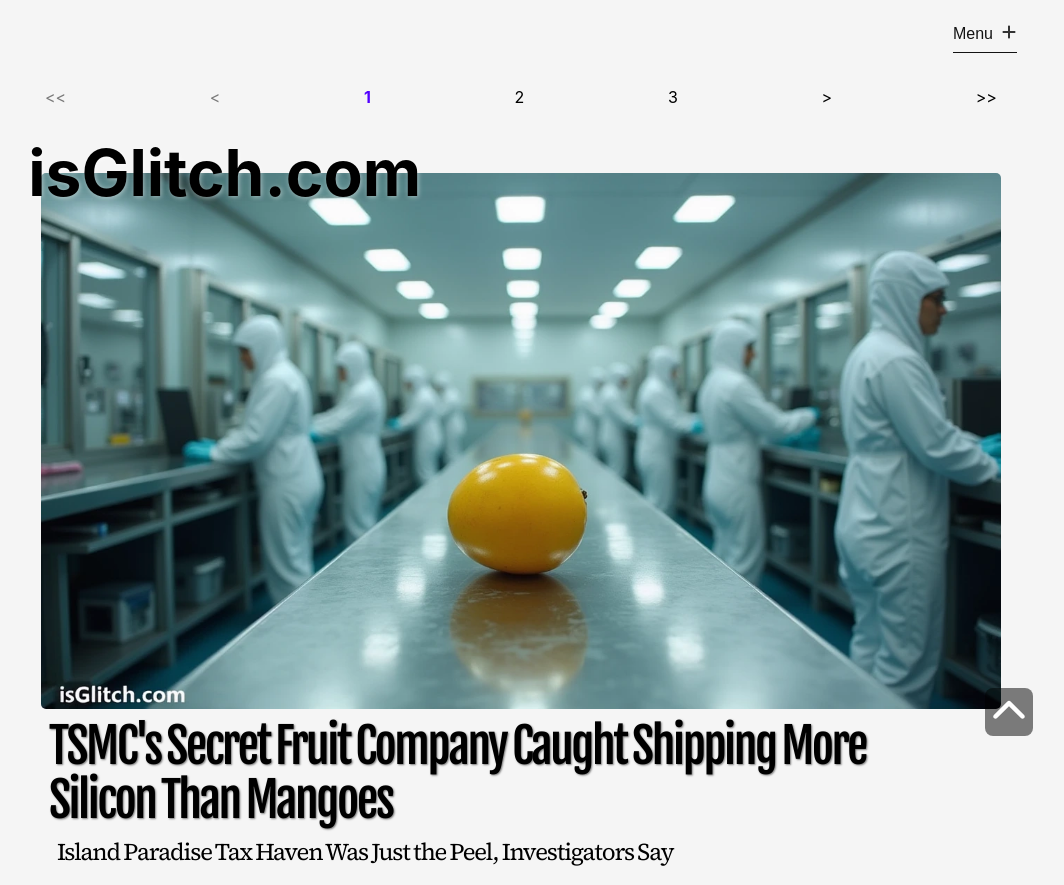
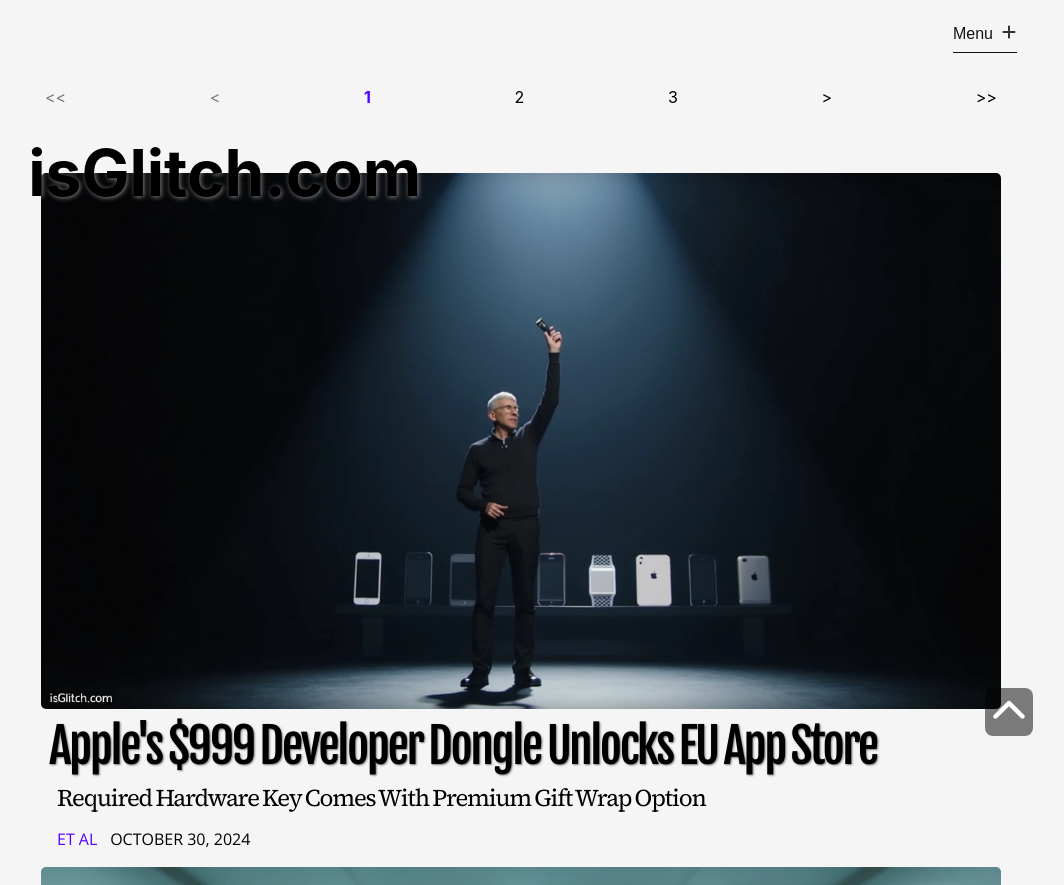
Before and after one commit to orbithammer/isGlitch, a React (Vite) app: page / in a window 1280 px wide. Shown: the top 885 px of the page, without its empty margins (119-1183 px from the left). Built offline with nearby package versions, Linux system fonts and the light colour scheme; a web font is replaced by a local one.

Commit message:
20241030 update

```diff
--- a/src/data/articles.ts
+++ b/src/data/articles.ts
@@ -4350,4 +4350,31 @@ export const articlesData = [
             `The U.S. Commerce Department has launched a formal investigation. TSMC's shares surged 5% on the news as investors admired the company's innovative distribution strategies.`,
         ]
     },
+    {
+        id: 162,
+        articleUrl: `202410930-apple-999-developer`,
+        category: `tech`,
+        img: `/images/202410930-apple-999-developer.webp`,
+        alt: `An Apple product showcase stage with Tim Cook dramatically unveiling a USB stick under a spotlight.`,
+        header: `Apple's $999 Developer Dongle Unlocks EU App Store`,
+        subhead: `Required Hardware Key Comes With Premium Gift Wrap Option`,
+        tags: [`Apple`, `Tim Cook`],
+        author: `Et Al`,
+        datePublished: new Date(2024,9,30,18),
+        articleBody: [
+            `Following months of regulatory pressure, Apple has finally unveiled its solution for EU users seeking to access third-party app stores: the Digital Developer Authentication Pro Hub, a sleek aluminum USB-C dongle retailing for €999.`,
+
+            `"This revolutionary device represents Apple's commitment to user choice and security," explained Lisa Martinez, Apple's Senior Vice President of Regulatory Compliance Innovation. "Each dongle contains a proprietary security chip that validates the user's understanding that they're making a tremendous mistake."`,
+
+            `The 6-inch device, which must remain plugged into the iPhone during all third-party app store browsing sessions, comes in five colors including Courage Silver and Regulatory Rose Gold. A premium version featuring a polished titanium finish will be available for an additional €499.`,
+
+            `Early reviewers noted several minor inconveniences, such as the dongle's tendency to trigger a full device reset if removed for more than 3 seconds, and its requirement for a separate €249 power adapter sold exclusively through Apple's new Third-Party Compliance Store.`,
+
+            `"The setup process is quite straightforward," demonstrated Thomas Wright from TechReview Weekly. "You just need to register the dongle online, mail a notarized form to Cupertino, complete Apple's new 6-hour App Store Safety Course, and agree to release Tim Cook from any moral responsibility for your actions."`,
+
+            `Apple has clarified that the dongle will only work during even-numbered months and must be re-authenticated weekly through their new Dongles & Security subsidiary in Luxembourg. When asked about compatibility with future iPhone models, an Apple spokesperson smiled mysteriously while adjusting their black turtleneck.`,
+
+            `The company expects to ship "up to several" units to comply with EU regulations while maintaining their commitment to user security and innovation. A waiting list has already formed outside Apple Stores, with devoted fans eager to experience the freedom of choice that only a $999 hardware key can provide.`,
+        ]
+    },
 ]
```
Also changed, not shown: public/images/202410930-apple-999-developer.webp (added).
